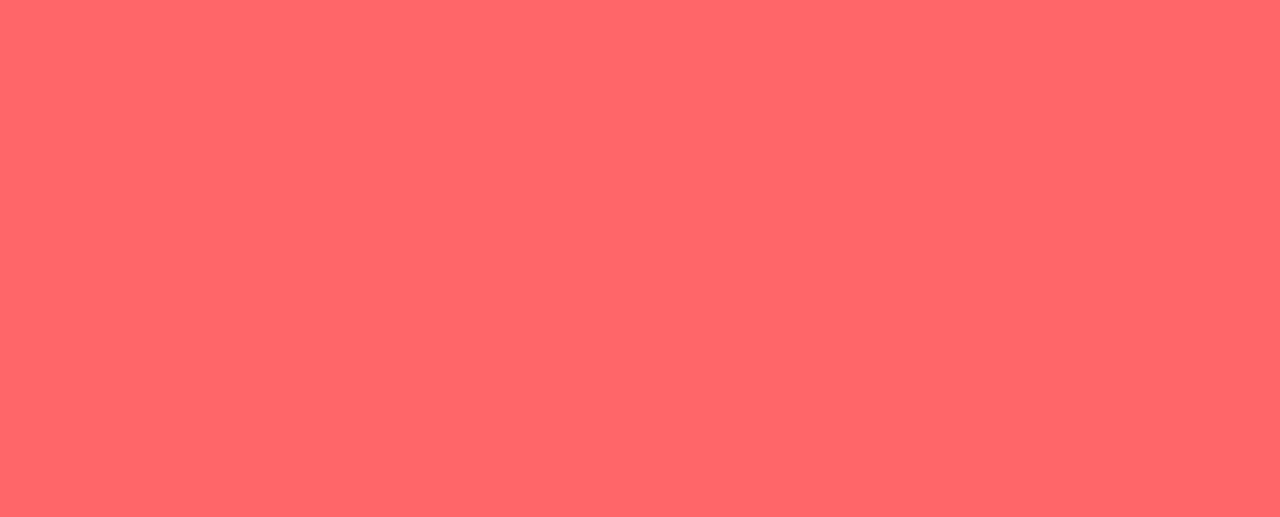
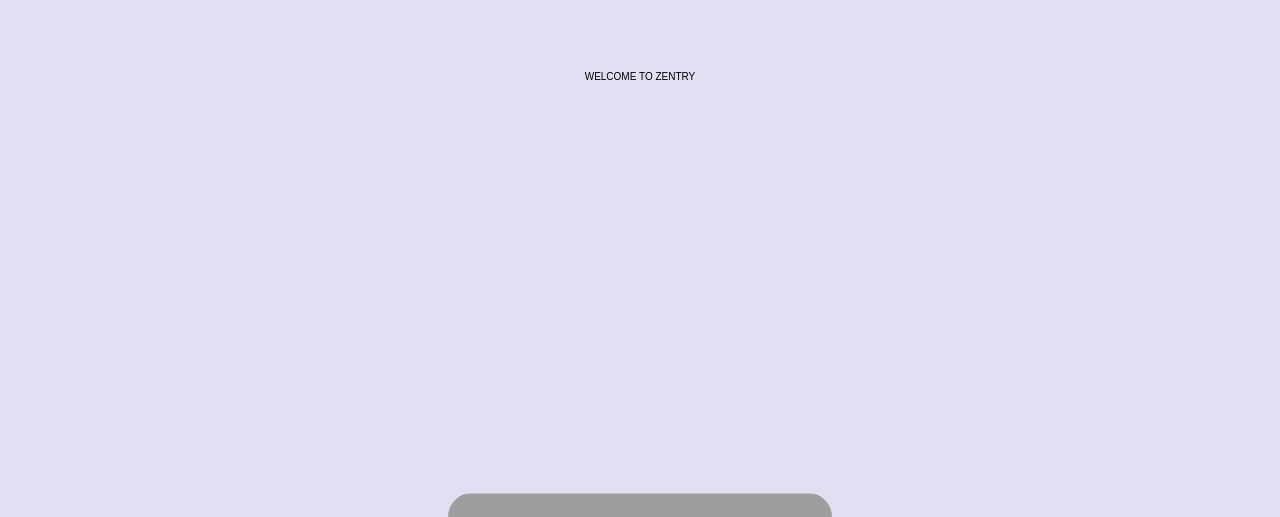
Before and after one commit to GiftMothusi/experiment, a React (Vite) app: page / in a window 1280 px wide. Shown: the part 874-1391 px from the top of the page. Built offline with nearby package versions, Linux system fonts and the light colour scheme; grey boxes are pictures that could not be loaded; a web font is replaced by a local one.

Commit message:
added animated title component and passed it to about page

```diff
--- a/src/App.jsx
+++ b/src/App.jsx
@@ -1,10 +1,11 @@
 import React from "react";
 import Hero from "./components/Hero";
+import About from "./components/About";
 const App = () => {
     return (
         <main className="relative min-h-screen w-screen overflow-x-hidden">
             <Hero />
-            <section className="relative h-dvh w-screen overflow-x-hidden bg-red-400"/>
+            <About/>
         </main>
     );
 };
```
